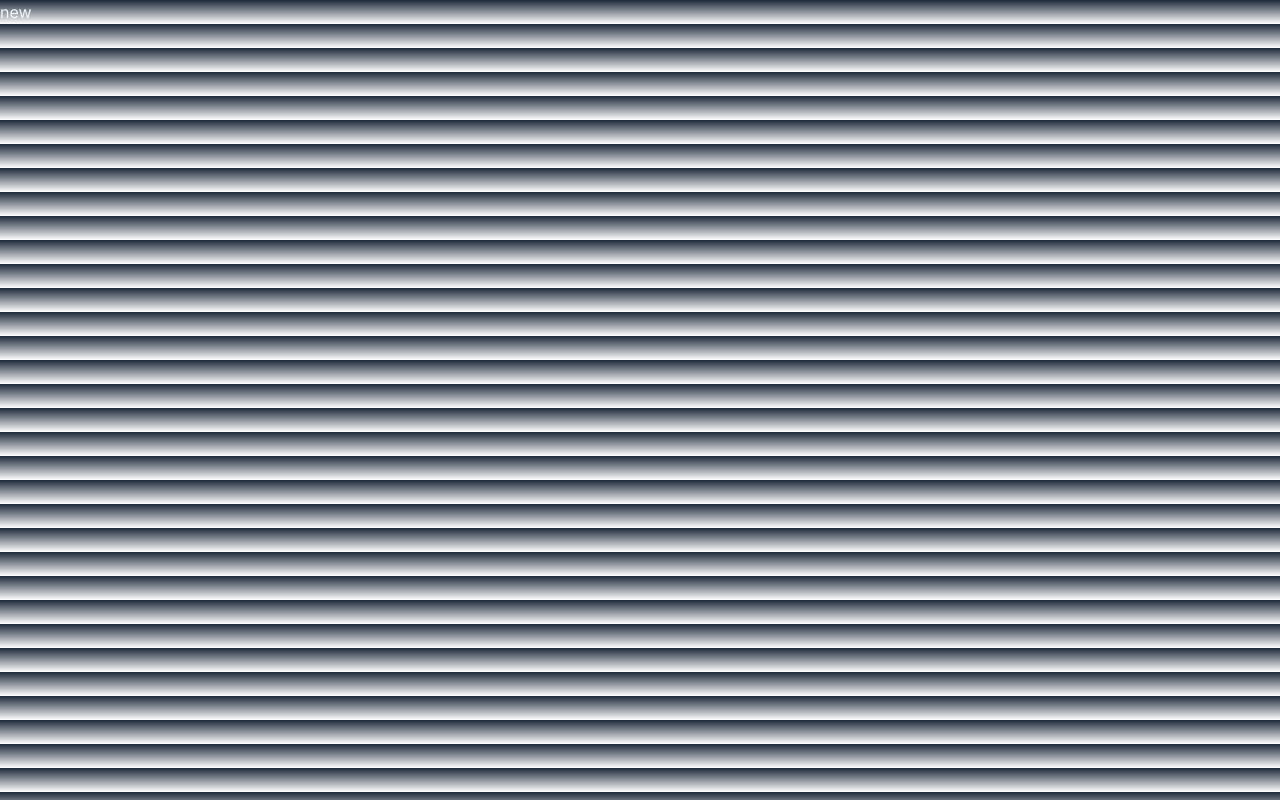
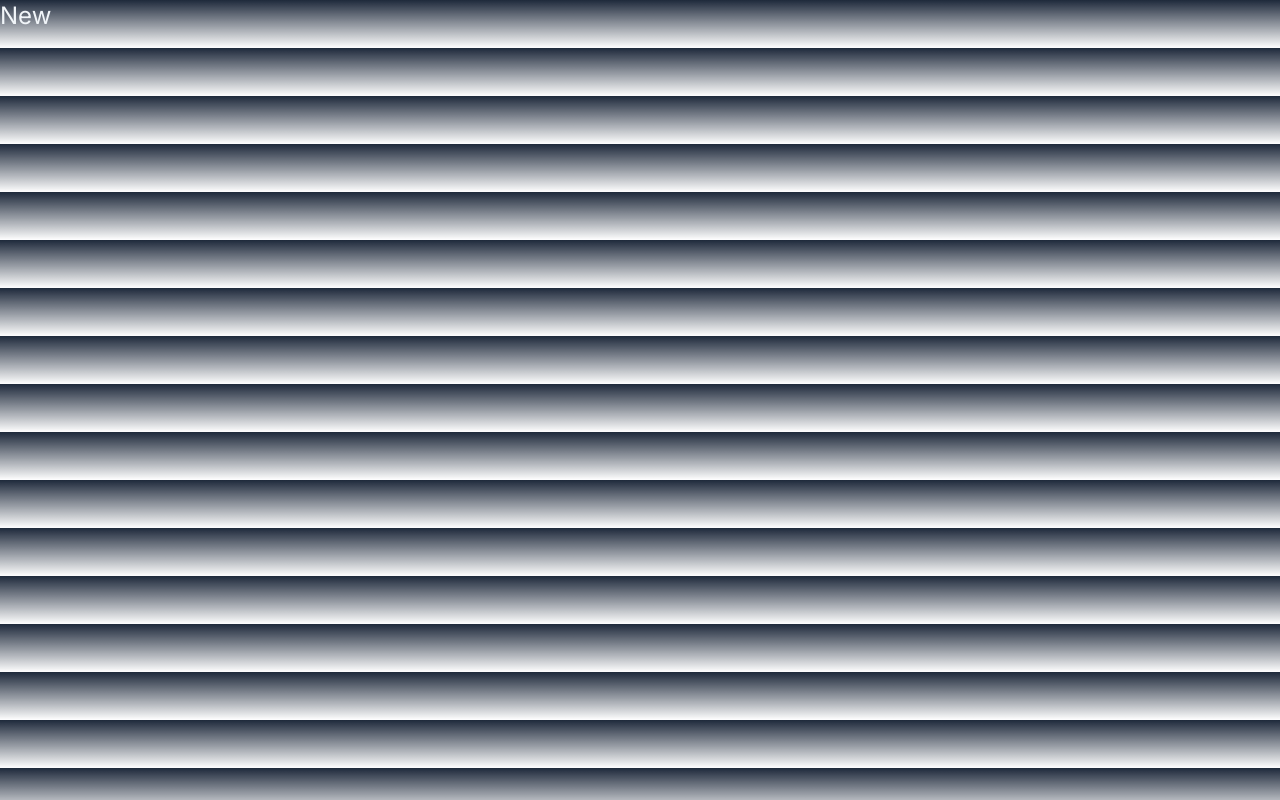
Before and after one commit to RamonJOrtega/calculated-customs-V2, a Next.js app: page /new in a window 1280 px wide. Built offline with nearby package versions, Linux system fonts and the light colour scheme.

Commit message:
update page.tsx on the new page

```diff
--- a/src/app/new/page.tsx
+++ b/src/app/new/page.tsx
@@ -1,3 +1,10 @@
 export default function Page() {
-    return <h1> new </h1>
+    return (
+        <>
+        <header className="flex justify-between items-center mb-4">
+            <h1 className="text-2xl">
+                New
+            </h1>
+        </header></>
+    )
 }
```
